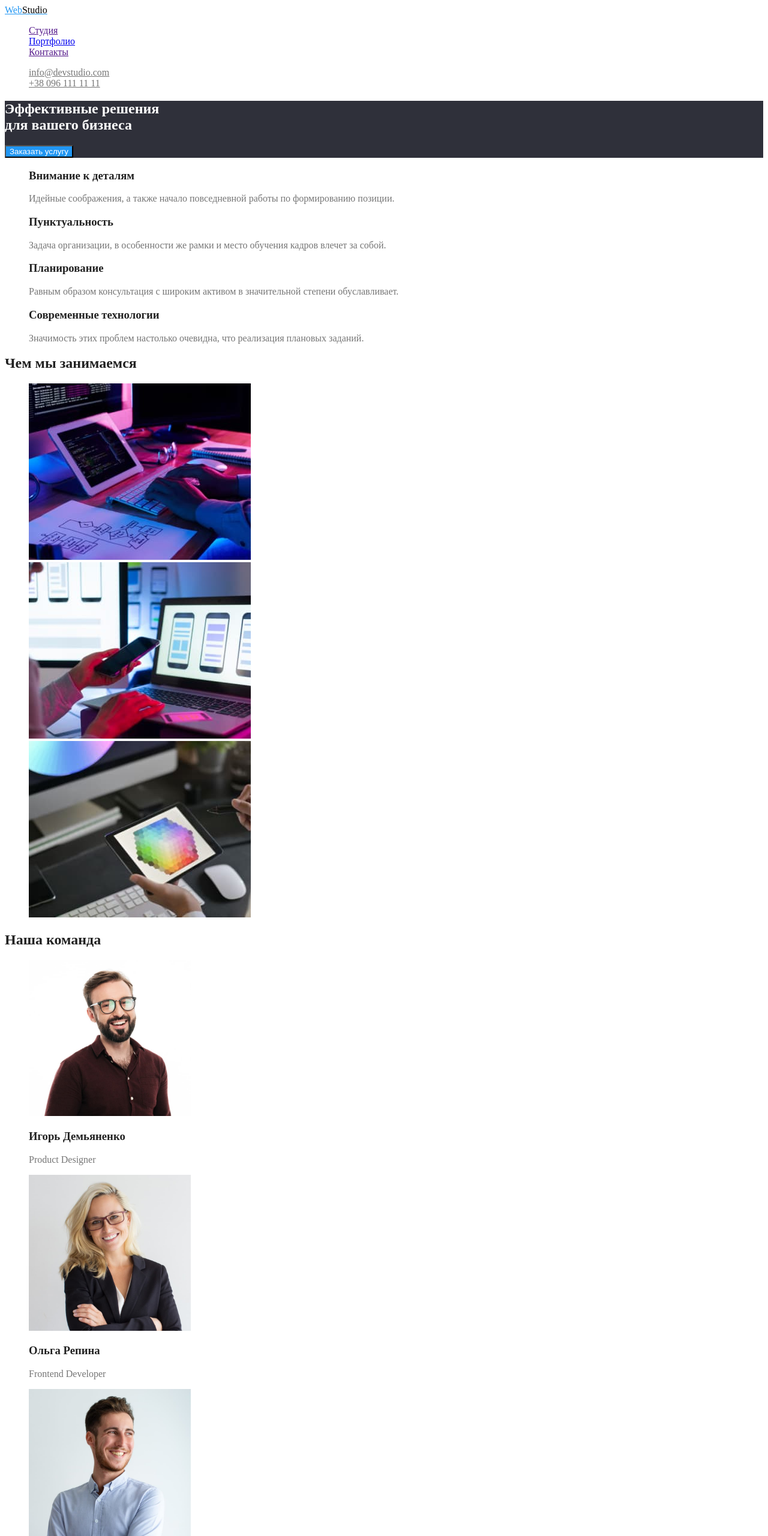
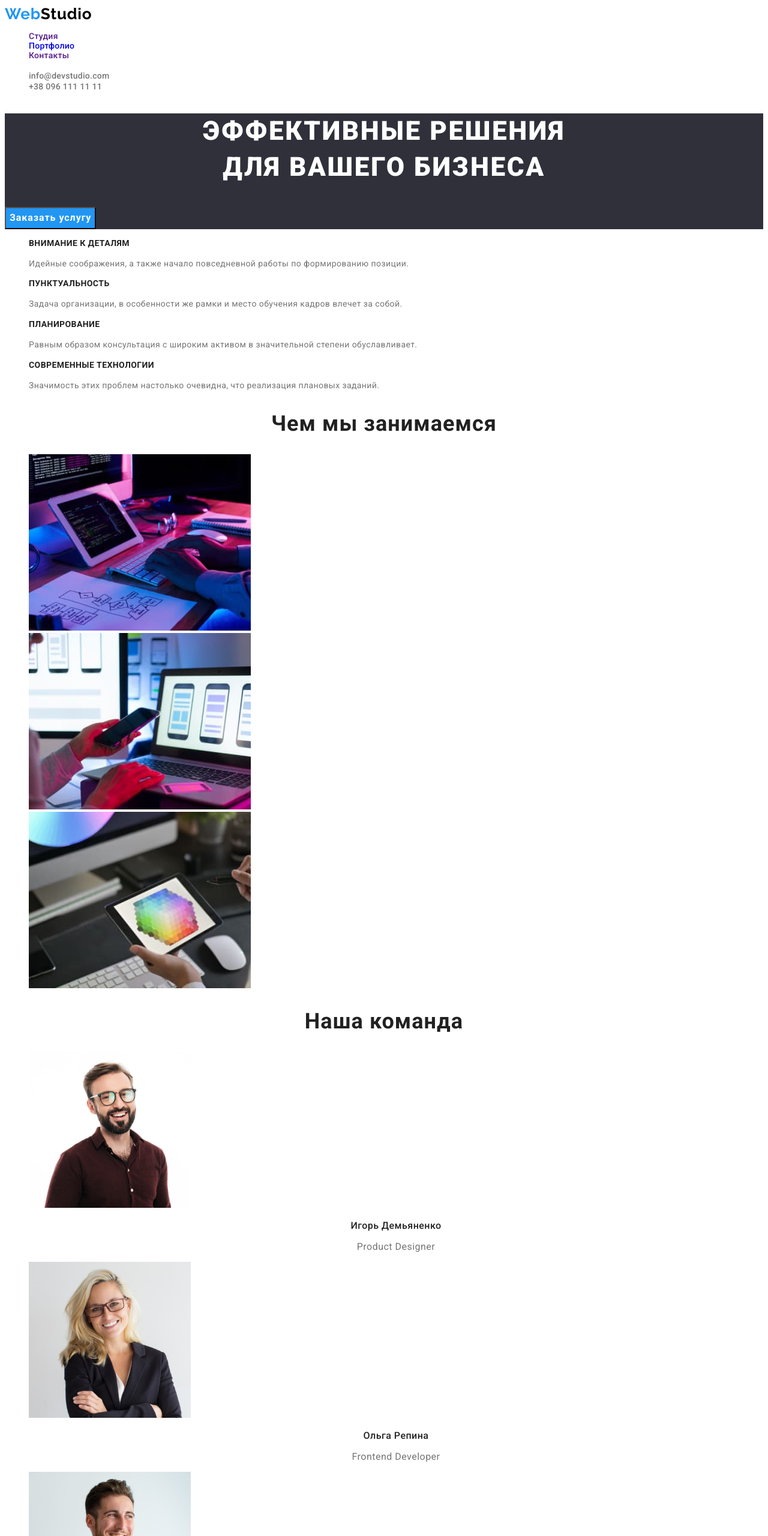
Before and after one commit to ElenaStepanchuk/goit-markup-hw-02, a plain HTML site: page index.html in a window 1280 px wide. Shown: the top 2560 px of the page at 60% size. Drawn offline with Linux system fonts and the light colour scheme.

Commit message:
Добавила стили на страницу index.html

```diff
--- a/css/styles.css
+++ b/css/styles.css
@@ -1,82 +1,173 @@
 /* index.html */
 :root {
-    --second-color: #2196F3;
+    --accent-color: #2196F3;
     --title-color: #212121;
 }
 body {
     color: #757575;
 }
-ul {
+.list {
     list-style: none;
 }
-/* heder */
+.link {
+    text-decoration: none;
+}
+/* =======================heder======================= */
 /* log */
 .log-web {
-    color:var(--second-color);
+    color:var(--accent-color);
+    font-family: Raleway, sans-serif;
+    font-weight: 700;
+    font-size: 26px;
+    line-height: 1.19;
+    letter-spacing: 0.03em;
 }
-.log-span {
+.log-studio {
     color: #000000;
 }
 /* nav */
 .header-nav {
     color:var(--title-color);
+    font-family: Roboto, sans-serif;
+    font-weight: 500;
+    font-size: 14px;
+    line-height: 1.14;
+    letter-spacing: 0.02em;
 }
 .header-nav a:hover,
 .header-nav a:focus{
-    color:var(--second-color);
+    color:var(--accent-color);
 }
 /* header-adress */
 a[href="mailto:info@devstudio.com"],
 a[href="tel:+380961111111"]
 {
     color:#757575;
+    font-family: Roboto, sans-serif;
+    font-weight: 500;
+    font-size: 14px;
+    line-height: 1.14;
+    letter-spacing: 0.02em;
 }
 .header-adress a:hover,
 .header-adress a:focus
 {
-    color:var(--second-color);
+    color:var(--accent-color);
 }
-/* hero */
-.hero-section {
+/* =======================hero======================= */
+.hero {
     background-color: #2F303A;
 }
 .hero-name {
     color: white;
+    font-family: Roboto, sans-serif;
+    font-style: normal;
+    font-weight: 900;
+    font-size: 44px;
+    line-height: 1.36;
+    text-align: center;
+    letter-spacing: 0.06em;
+    text-transform: uppercase;
 }
 .hero-button {
     color: white;
-    background-color:var(--second-color);
+    background-color:var(--accent-color);
+    cursor: pointer;
+    font-family: Roboto, sans-serif;
+    font-weight: 700;
+    font-size: 16px;
+    line-height: 1.88;
+    display: flex;
+    align-items: center;
+    text-align: center;
+    letter-spacing: 0.06em;
 }
 .hero-button:hover,
 .hero-button:focus{
-    background-color:var(--second-color);
+    background-color:var(--accent-color);
 }
 /* adout us */
 .about-us h3 {
     color:var(--title-color);
+    font-family: Roboto, sans-serif;
+    font-weight: 700;
+    font-size: 14px;
+    line-height: 1.14;
+    letter-spacing: 0.03em;
+    text-transform: uppercase;
+}
+.about-us p {
+    font-family: Roboto, sans-serif;
+    font-weight: 400;
+    font-size: 14px;
+    line-height: 1.71;
+    letter-spacing: 0.03em;
 }
 /* our occupation */
 .our-occupation h2{
     color:var(--title-color);
+    font-family: Roboto, sans-serif;
+    font-weight: 700;
+    font-size: 36px;
+    line-height: 1.17;
+    text-align: center;
+    letter-spacing: 0.03em;
 }
 /* our team */
 .our-team h2{
     color:var(--title-color);
+    font-family: Roboto, sans-serif;
+    font-weight: 700;
+    font-size: 36px;
+    line-height: 1.17;
+    text-align: center;
+    letter-spacing: 0.03em;
 }
 .our-team h3{
     color:var(--title-color);
+    font-family: Roboto, sans-serif;
+    font-weight: 500;
+    font-size: 16px;
+    line-height: 1.19;
+    text-align: center;
+    letter-spacing: 0.03em;
 }
-/* footer */
+.our-team p {
+    font-family: Roboto, sans-serif;
+    font-weight: 400;
+    font-size: 16px;
+    line-height: 1.19;
+    text-align: center;
+    letter-spacing: 0.03em;
+}
+/* =======================footer======================= */
 .footer {
     background-color: #2F303A;
 }
-.log-span-lower {
+.footer-log-studio {
     color: #FFFFFF;
+    font-family: Raleway, sans-serif;
+    font-weight: 700;
+    font-size: 26px;
+    line-height: 1.19;
+    letter-spacing: 0.03em;
 }
 .adress-phisical {
     color: #FFFFFF;
+    font-family: Roboto, sans-serif;
+    font-style: normal;
+    font-weight: 400;
+    font-size: 14px;
+    line-height: 1.71;
+    letter-spacing: 0.03em;
 }
 .adress-mail,
 .adress-tel {
     color: rgba(255, 255, 255, 0.6);
+    font-family: Roboto, sans-serif;
+    font-style: normal;
+    font-weight: 400;
+    font-size: 14px;
+    line-height: 1.71;
+    letter-spacing: 0.03em;
 }
--- a/index.html
+++ b/index.html
@@ -5,46 +5,48 @@
         <meta http-equiv="X-UA-Compatible" content="IE=edge">
         <meta name="viewport" content="width=device-width, initial-scale=1.0">
         <title>WebStudio</title>
+        <link rel="preconnect" href="https://fonts.gstatic.com">
+        <link href="https://fonts.googleapis.com/css2?family=Raleway:wght@700&family=Roboto:wght@400;500;700;900&display=swap" rel="stylesheet">
         <link rel="stylesheet" href="./css/styles.css">
         </head>
     <body>
         <!-- header -->
         <header class="header">
             <nav>
-            <a class="log-web" lang="en" href="./">Web<span class="log-span">Studio</span></a>
+            <a class="log-web link" lang="en" href="./">Web<span class="log-studio">Studio</span></a>
                 <ul class="header-nav">
-                    <li><a href="">Студия</a></li>
-                    <li><a href="./portfolio.html">Портфолио</a></li>
-                    <li><a href="">Контакты</a></li>
+                    <li class="list"><a class="link" href="">Студия</a></li>
+                    <li class="list"><a class="link" href="./portfolio.html">Портфолио</a></li>
+                    <li class="list"><a class="link" href="">Контакты</a></li>
                 </ul>
             </nav>
         <ul class="header-adress">
-            <li><a lang="en" href="mailto:info@devstudio.com">info@devstudio.com</a></li>
-            <li><a href="tel:+380961111111">+38 096 111 11 11</a></li>
+            <li class="list"><a class="link" lang="en" href="mailto:info@devstudio.com">info@devstudio.com</a></li>
+            <li class="list"><a class="link" href="tel:+380961111111">+38 096 111 11 11</a></li>
         </ul>
         </header>
         <main>
         <!-- hero -->
-        <section class="hero-section">
+        <section class="hero">
             <h1 class="hero-name">Эффективные решения<br>для вашего бизнеса</h1>
             <button class="hero-button" type="button">Заказать услугу</button>
         </section>
         <!-- adout us -->
         <section class="about-us">
             <ul>
-                <li>
+                <li class="list">
                     <h3>Внимание к деталям</h3>
                     <P>Идейные соображения, а также начало повседневной работы по формированию позиции.</P>
                 </li>
-                <li>
+                <li class="list">
                     <h3>Пунктуальность</h3>
                     <p>Задача организации, в особенности же рамки и место обучения кадров влечет за собой.</p>
                 </li>
-                <li>
+                <li class="list">
                     <h3>Планирование</h3>
                     <p>Равным образом консультация с широким активом в значительной степени обуславливает.</p>
                 </li>
-                <li>
+                <li class="list">
                     <h3>Современные технологии</h3>
                     <p>Значимость этих проблем настолько очевидна, что реализация плановых заданий.</p>
                 </li>
@@ -54,17 +56,17 @@
         <section class="our-occupation">
             <h2>Чем мы занимаемся</h2>
             <ul>
-                <li><img src="./images/zanyatiya/box1.jpg"
+                <li class="list"><img src="./images/zanyatiya/box1.jpg"
                     alt="Руки человека печатающие на клавиатуре за компьютерным столом"
                     width="370"
                     height="294">
                 </li>
-                <li><img src="./images/zanyatiya/box2.jpg"
+                <li class="list"><img src="./images/zanyatiya/box2.jpg"
                     alt="Руки человека держащие телефон, сидящий за компьютерным столом с ноутбуком"
                     width="370"
                     height="294">
                 </li>
-                <li><img src="./images/zanyatiya/box3.jpg"
+                <li class="list"><img src="./images/zanyatiya/box3.jpg"
                     alt="Человеческая рука держит планшет за компьютерным столом с компьютером"
                     width="370"
                     height="294">
@@ -75,7 +77,7 @@
         <section class="our-team">
             <h2>Наша команда</h2>
             <ul>
-                <li>
+                <li class="list">
                     <img src="./images/command/igor-demyanenko.jpg"
                         alt="Фото Игоря Демьяненко"
                         width="270"
@@ -83,7 +85,7 @@
                     <h3>Игорь Демьяненко</h3>
                     <p lang="en">Product Designer</p>
                 </li>
-                <li>
+                <li class="list">
                     <img src="./images/command/olga-repina.jpg"
                         alt="Фото Ольги Репиной"
                         width="270"
@@ -91,7 +93,7 @@
                     <h3>Ольга Репина</h3>
                     <p lang="en">Frontend Developer</p>
                 </li>
-                <li>
+                <li class="list">
                     <img src="./images/command/nikolai-tarasov.jpg"
                         alt="Фото Николая Тарасова"
                         width="270"
@@ -99,7 +101,7 @@
                     <h3>Николай Тарасов</h3>
                     <p lang="en">Marketing</p>
                 </li>
-                <li>
+                <li class="list">
                     <img src="./images/command/mihail-ermakov.jpg"
                         alt="Фото Михаила Ермакова"
                         width="270"
@@ -112,16 +114,16 @@
     </main>
     <!-- footer -->
     <footer class="footer">
-        <a lang="en" class="log-web" href="./">Web<span class="log-span-lower">Studio</span></a>
+        <a lang="en" class="log-web link" href="./">Web<span class="footer-log-studio">Studio</span></a>
     <address>
-        <a class="adress-phisical" href="https://www.google.com.ua/maps/place/%D0%B1%D1%83%D0%BB.+%D0%9B%D0%B5%D1%81%D0%B8+%D0%A3%D0%BA%D1%80%D0%B0%D0%B8%D0%BD%D0%BA%D0%B8,+26,+%D0%9A%D0%B8%D0%B5%D0%B2,+02000/@50.4262032,30.5379608,17z/data=!4m5!3m4!1s0x40d4cf0e033ecbe9:0x57a4dffefec77da0!8m2!3d50.4265807!4d30.5383858"
+        <a class="adress-phisical link" href="https://www.google.com.ua/maps/place/%D0%B1%D1%83%D0%BB.+%D0%9B%D0%B5%D1%81%D0%B8+%D0%A3%D0%BA%D1%80%D0%B0%D0%B8%D0%BD%D0%BA%D0%B8,+26,+%D0%9A%D0%B8%D0%B5%D0%B2,+02000/@50.4262032,30.5379608,17z/data=!4m5!3m4!1s0x40d4cf0e033ecbe9:0x57a4dffefec77da0!8m2!3d50.4265807!4d30.5383858"
             target="_blank" rel="noopener norefferer">
             г. Киев, пр-т Леси Украинки, 26
         </a>
     </address>
     <ul>
-        <li><a class="adress-mail" href="mailto:info@example.com">info@example.com</a></li>
-        <li><a class="adress-tel" href="tel:+380991111111">+38 099 111 11 11</a></li>
+        <li class="list"><a class="adress-mail link" href="mailto:info@example.com">info@example.com</a></li>
+        <li class="list"><a class="adress-tel link" href="tel:+380991111111">+38 099 111 11 11</a></li>
     </ul>
     </footer>
     </body>
```
